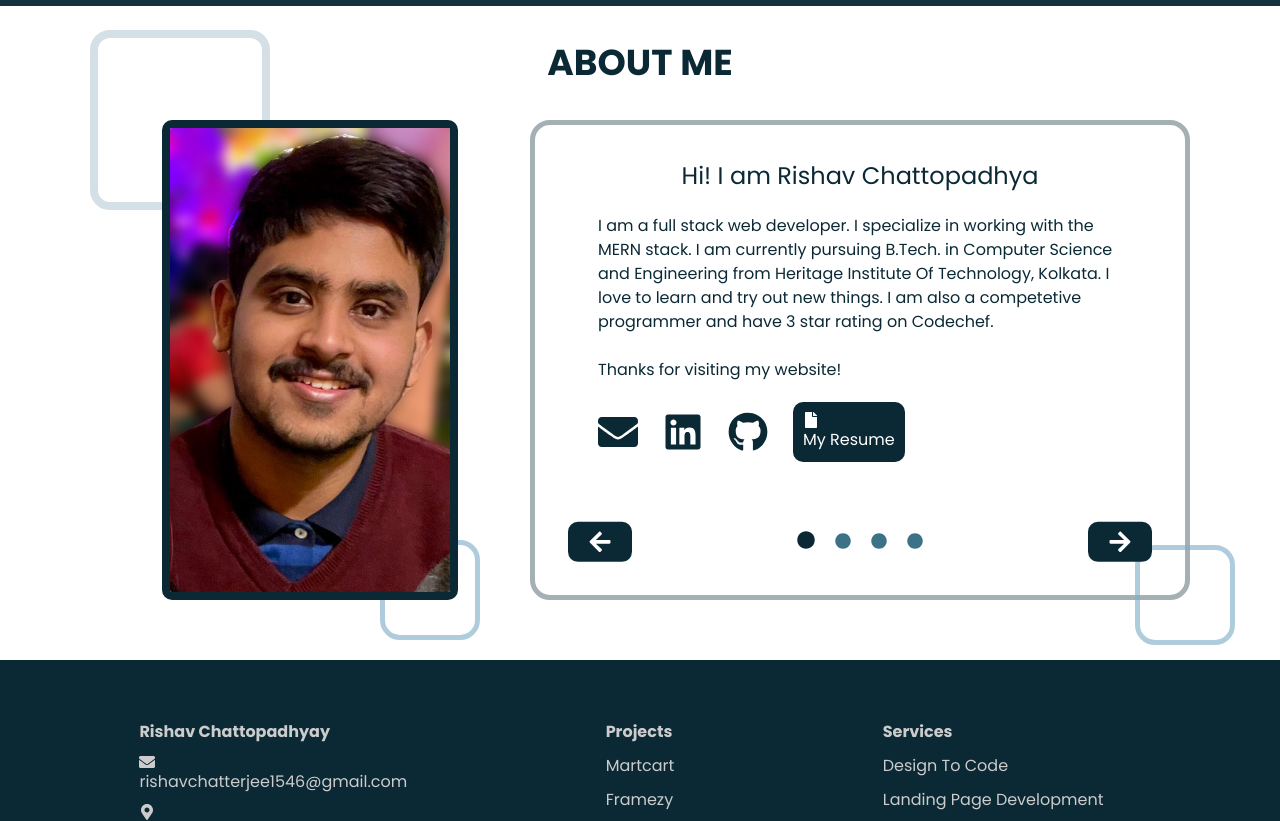
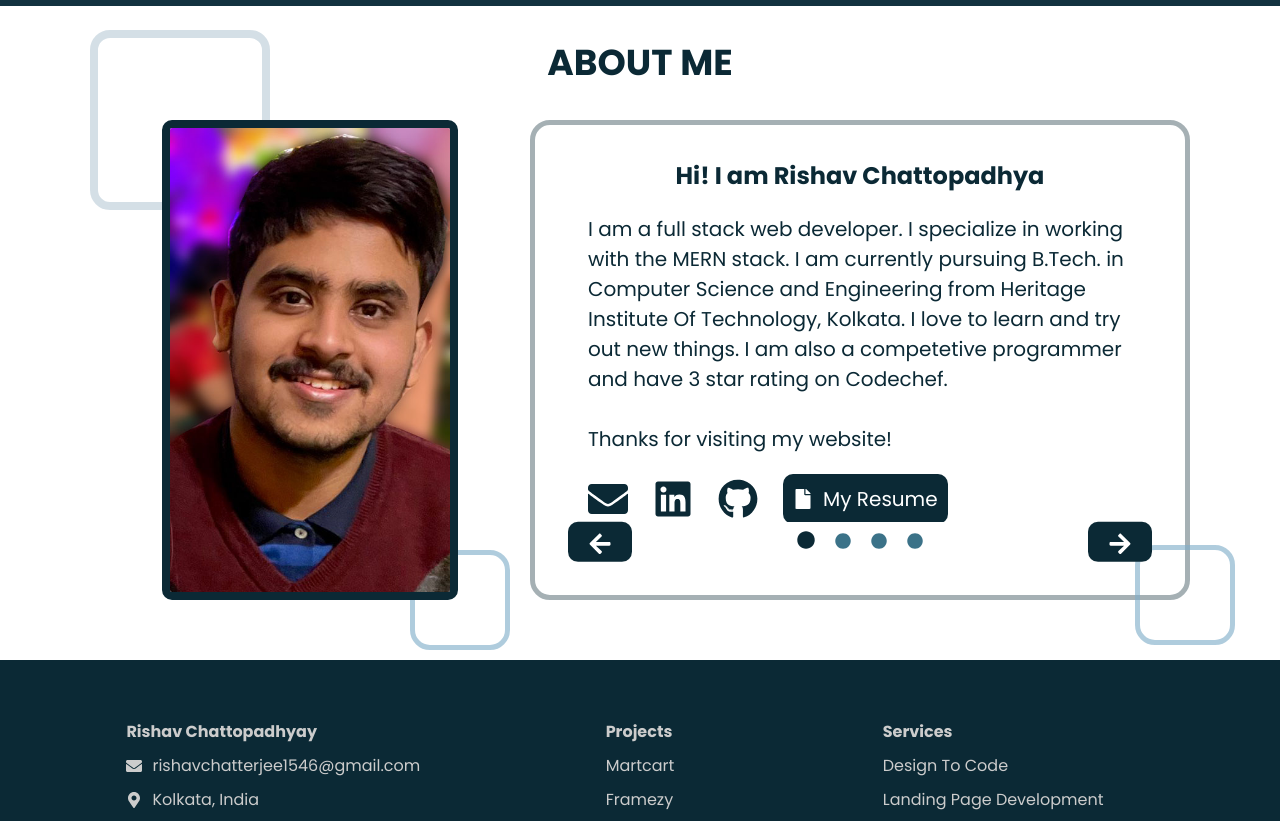
Before and after one commit to DevRish/DevRishPortfolio, a React (Vite) app: page / in a window 1280 px wide. Shown: the part 2840-3661 px from the top of the page. Built offline with nearby package versions, Linux system fonts and the light colour scheme; grey boxes are pictures that could not be loaded.

Commit message:
about section done

```diff
--- a/src/components/About.tsx
+++ b/src/components/About.tsx
@@ -1,11 +1,227 @@
-import { useState, forwardRef } from 'react';
-import './styles/About.css';
+import { useState, forwardRef, useEffect, HTMLProps } from 'react';
+// import './styles/About.css';
 import Me from '../assets/Me.jpeg';
 import { FaArrowLeft, FaArrowRight, FaCircle, FaEnvelope, FaFile, FaGithub, FaLinkedin } from 'react-icons/fa';
 
+const SocialLink = ({ children, ...props }: HTMLProps<HTMLAnchorElement>) => (
+    <a className='text-[4rem] text-[#0B2935] mr-[2.5rem]' {...props}>{children}</a>
+);
+
+type IconData = {
+    imgLink: string;
+    imgAlt: string;
+    linkTo: string;
+}
+
+const IconSet = ({ iconData, ...props }: { iconData: IconData[] } & HTMLProps<HTMLDivElement>) => (
+    <div className='w-[80%] my-[2rem] mx-auto grid grid-cols-4 gap-[2rem]' {...props}>
+        {
+            iconData.map((icon) => (
+                <a href={icon.linkTo} target="_blank">
+                    <img className='max-w-full max-h-full' src={icon.imgLink} alt={icon.imgAlt} />
+                </a>
+            ))
+        }
+    </div>
+);
+
+type CarouselSlide = {
+    heading: string;
+    content: JSX.Element;
+}
+
+const Carousel = ({ slides, ...props }: { slides: CarouselSlide[] } & HTMLProps<HTMLDivElement>) => {
+    const caroBtnStyle = 'absolute top-[50%] translate-y-[-50%] h-full border-none rounded-[10px] ' +
+                        'text-[2.4rem] text-white bg-[#0B2935] cursor-pointer z-10 px-[2rem] py-[1rem]';
+    const CarouselHeading = ({ children, ...props }: HTMLProps<HTMLHeadingElement>) => (
+        <h2 className='text-[2.4rem] text-[#0B2935] w-full text-center font-bold' {...props}>{children}</h2>
+    );
+    const CarouselIndexBtnSet = ({ ...props }: HTMLProps<HTMLDivElement>) => (
+        <div {...props}>
+            {
+                [...Array(slides.length)].map((_, i) => (
+                    <button
+                        className={
+                            'bg-transparent border-none mx-[1rem] cursor-pointer ' +
+                            (
+                                (caroIndex===i) ?
+                                'text-[1.8rem] text-[#0B2935]' :
+                                'text-[1.6rem] text-[#3b7288]'
+                            )
+                        }
+                        onClick={() => { setCaroIndex(i) }}
+                    ><FaCircle /></button>
+                ))
+            }
+        </div>
+    );
+    const [caroIndex,setCaroIndex] = useState(0);
+    return (
+        <div className='w-full h-full' {...props}>
+            {/* Slides */}
+            <div className='relative overflow-x-hidden w-full h-[90%]'>
+                <div
+                    className={`relative h-full transition-all duration-1000 ease-linear`}
+                    // Read: https://stackoverflow.com/questions/69687530/dynamically-build-classnames-in-tailwindcss
+                    style={{
+                        width: `${slides.length * 100}%`,
+                        transform: `translateX(-${(caroIndex/slides.length) * 100}%)`,
+                    }}
+                >
+                    {
+                        slides.map((slide, i) => (
+                            <div
+                                className={`absolute pb-[1rem] top-0 px-[2rem]`}
+                                style={{
+                                    width: `${100/slides.length}%`,
+                                    left: `${(i/slides.length)*100}%`,
+                                }}
+                            >
+                                <CarouselHeading>{slide.heading}</CarouselHeading>
+                                {slide.content}
+                            </div>
+                        ))
+                    }
+                </div>
+            </div>
+            {/* Control Buttons */}
+            <div className='flex-and-center relative w-full h-[10%]'>
+                <button
+                    className={caroBtnStyle + ' left-0'}
+                    onClick={() => {
+                        if(caroIndex===0) setCaroIndex(slides.length - 1);
+                        else setCaroIndex(caroIndex-1);
+                    }}
+                ><FaArrowLeft /></button>
+                <button
+                    className={caroBtnStyle + ' right-0'}
+                    onClick={ () => {
+                        if(caroIndex===(slides.length - 1)) setCaroIndex(0);
+                        else setCaroIndex(caroIndex+1);
+                    }}
+                ><FaArrowRight /></button>
+                <CarouselIndexBtnSet />
+            </div>
+        </div>
+    );
+}
+
+const Introduction = () => (
+    <>
+        <p className='text-[2rem] text-[#0B2935] w-full my-[2rem] mx-0'>
+            I am a full stack web developer. I specialize in working with the MERN stack.
+            I am currently pursuing B.Tech. in Computer Science and Engineering from
+            Heritage Institute Of Technology, Kolkata. I love to learn and try out new things.
+            I am also a competetive programmer and have 3 star rating on Codechef. <br /><br />
+            Thanks for visiting my website!
+        </p>
+        <div className="flex items-center">
+            <SocialLink href="mailto:rishavchatterjee1546@gmail.com"><FaEnvelope /></SocialLink>
+            <SocialLink href="https://www.linkedin.com/in/rishav-chattopadhya-833850204/" target="_blank"><FaLinkedin /></SocialLink>
+            <SocialLink href="https://github.com/DevRish" target="_blank"><FaGithub /></SocialLink>
+            <SocialLink href="https://raw.githubusercontent.com/DevRish/DevRishResume/main/Resume.pdf" download
+                className='text-[2rem] no-underline bg-[#0B2935] text-white p-[1rem] rounded-[10px] flex-and-center'
+            >
+                <FaFile className='mr-[1rem]' /> My Resume
+            </SocialLink>
+        </div>
+    </>
+);
+
+const skillsIconData = [
+    {
+        linkTo: 'https://reactjs.org/',
+        imgLink: 'https://raw.githubusercontent.com/devicons/devicon/master/icons/react/react-original-wordmark.svg',
+        imgAlt: 'ReactJS',
+    },
+    {
+        linkTo: 'https://developer.mozilla.org/en-US/docs/Learn/Getting_started_with_the_web/HTML_basics',
+        imgLink: 'https://raw.githubusercontent.com/devicons/devicon/master/icons/html5/html5-original-wordmark.svg',
+        imgAlt: 'HTML5',
+    },
+    {
+        linkTo: 'https://developer.mozilla.org/en-US/docs/Learn/CSS/First_steps/What_is_CSS',
+        imgLink: 'https://raw.githubusercontent.com/devicons/devicon/master/icons/css3/css3-original-wordmark.svg',
+        imgAlt: 'CSS3',
+    },
+    {
+        linkTo: 'https://developer.mozilla.org/en-US/docs/Learn/JavaScript/First_steps/What_is_JavaScript',
+        imgLink: 'https://raw.githubusercontent.com/devicons/devicon/master/icons/javascript/javascript-original.svg',
+        imgAlt: 'Javascript',
+    },
+    {
+        linkTo: 'https://getbootstrap.com/',
+        imgLink: 'https://raw.githubusercontent.com/devicons/devicon/master/icons/bootstrap/bootstrap-plain-wordmark.svg',
+        imgAlt: 'Bootstrap',
+    },
+    {
+        linkTo: 'https://www.mongodb.com/',
+        imgLink: 'https://raw.githubusercontent.com/devicons/devicon/master/icons/mongodb/mongodb-original-wordmark.svg',
+        imgAlt: 'MongoDB',
+    },
+    {
+        linkTo: 'https://expressjs.com/',
+        imgLink: 'https://raw.githubusercontent.com/devicons/devicon/master/icons/express/express-original-wordmark.svg',
+        imgAlt: 'ExpressJS',
+    },
+    {
+        linkTo: 'https://nodejs.org/en/',
+        imgLink: 'https://raw.githubusercontent.com/devicons/devicon/master/icons/nodejs/nodejs-original-wordmark.svg',
+        imgAlt: 'NodeJS',
+    },
+];
+
+const toolsIconData = [
+    {
+        linkTo: 'https://code.visualstudio.com/',
+        imgLink: 'https://raw.githubusercontent.com/devicons/devicon/master/icons/vscode/vscode-original-wordmark.svg',
+        imgAlt: 'VSCode',
+    },
+    {
+        linkTo: 'https://en.wikipedia.org/wiki/Windows_10',
+        imgLink: 'https://raw.githubusercontent.com/devicons/devicon/master/icons/windows8/windows8-original.svg',
+        imgAlt: 'Windows',
+    },
+    {
+        linkTo: 'https://www.linux.org/',
+        imgLink: 'https://raw.githubusercontent.com/devicons/devicon/master/icons/linux/linux-original.svg',
+        imgAlt: 'Linux',
+    },
+    {
+        linkTo: 'https://git-scm.com/',
+        imgLink: 'https://raw.githubusercontent.com/devicons/devicon/master/icons/git/git-original-wordmark.svg',
+        imgAlt: 'Git',
+    },
+    {
+        linkTo: 'https://www.figma.com',
+        imgLink: 'https://raw.githubusercontent.com/devicons/devicon/master/icons/figma/figma-original.svg',
+        imgAlt: 'Figma',
+    },
+    {
+        linkTo: 'https://www.adobe.com/in/products/photoshop.html',
+        imgLink: 'https://raw.githubusercontent.com/devicons/devicon/master/icons/photoshop/photoshop-plain.svg',
+        imgAlt: 'Photoshop',
+    },
+];
+
+const achievementData = [
+    'Achieved 3 star rating on Codechef.',
+    'Participated in Hacktoberfest 2021 and successfully completed more than four contributions.',
+    'Participated in Google 30 Days of Cloud and successfully completed both tracks.',
+];
+
+const Achievements = ({ data }: { data: string[] }) => (
+    <ul className='w-full ml-[5%] list-disc'>
+        {
+            data.map((d) => (
+                <li className='text-[2rem] text-[#0B2935] w-full my-[2rem] mx-0'>{d}</li>
+            ))
+        }
+    </ul>
+);
+
 const About = forwardRef<HTMLDivElement, any>((_, ref) => {
-    const [caroIndex,setCaroIndex] = useState(0);
-    // const comp = useRef(null);
+
     const [vis,setVis] = useState(0);
     const handleScroll = () => {
         const divRef = ref as React.MutableRefObject<HTMLDivElement | null>;
@@ -19,131 +235,60 @@ const About = forwardRef<HTMLDivElement, any>((_, ref) => {
         }
     }
     window.addEventListener('scroll', handleScroll);
+
+    const [imgVis,setImgVis] = useState('opacity-0 scale-0');
+    const [descVis,setDescVis] = useState('opacity-0 translate-y-[50%]');
+    useEffect(() => {
+        setImgVis(vis ? 'opacity-100 scale-100' : 'opacity-0 scale-0');
+        setDescVis(vis ? 'opacity-100 translate-y-0' : 'opacity-0 translate-y-[50%]');
+    }, [vis]);
+
     return (
-        <div style={{ width: '100vw', overflowX: 'hidden'}}>
-            <div className='container about' ref={ref}>
-                <h1 className="mainHeading">ABOUT ME</h1>
-                <div className="gridCon">
-                    <div className={ (vis===1) ? "gridConImg gridConImgAnimate" : "gridConImg"}>
-                        <img src={Me} alt="MyImage"/>
+        <div className='w-[100vw] overflow-x-hidden' ref={ref}>
+            <div className='w-container flex-and-center flex-col mx-auto py-[3rem] about'>
+                <h1 className='w-full text-center text-[3.6rem] font-bold text-[#0B2935]'>ABOUT ME</h1>
+                <div className='w-full grid grid-cols-5 my-[3rem]'>
+                    <div className={
+                        `col-span-2 flex-and-center z-10 ${imgVis} transition-all duration-1000 ease-linear ` +
+                        // before: for styling top left rectangle
+                        "before:absolute before:top-0 before:left-0 before:content-[''] " +
+                        "before:border-[8px] before:border-[#4d7a963d] before:rounded-[20px] " +
+                        "before:h-[18rem] before:w-[18rem] before:translate-y-[-50%] " +
+                        // after: for styling botton right rectangle
+                        "after:absolute after:bottom-0 after:right-0 after:content-[''] " +
+                        "after:border-[5px] after:border-[#7fadc99f] after:rounded-[20px] " +
+                        "after:h-[10rem] after:w-[10rem] after:translate-y-[50%] after:translate-x-[-20%]"
+                    }>
+                        <img className={'block relative m-auto h-[60vh] rounded-[10px] border-[#0B2935] border-[8px] z-10'} src={Me} alt="MyImage"/>
                     </div>
-                    <div className={ (vis===1) ? "gridConDesc gridConDescAnimate" : "gridConDesc" }>
-                        <div className="carousel">
-                            <div className="caroTrackContainer">
-                                <div className="caroTrack" style={{ transform: `translateX(-${caroIndex*25}%)` }}>
-                                    <div className="personalInfo">
-                                        <h2>Hi! I am Rishav Chattopadhya</h2>
-                                        <p>
-                                            I am a full stack web developer. I specialize in working with the MERN stack.
-                                            I am currently pursuing B.Tech. in Computer Science and Engineering from
-                                            Heritage Institute Of Technology, Kolkata. I love to learn and try out new things.
-                                            I am also a competetive programmer and have 3 star rating on Codechef. <br /><br />
-                                            Thanks for visiting my website!
-                                        </p>
-                                        <div className="socialLinks">
-                                            <a href="mailto:rishavchatterjee1546@gmail.com"><FaEnvelope /></a>
-                                            <a href="https://www.linkedin.com/in/rishav-chattopadhya-833850204/" target="_blank"><FaLinkedin /></a>
-                                            <a href="https://github.com/DevRish" target="_blank"><FaGithub /></a>
-                                            <a href="https://raw.githubusercontent.com/DevRish/DevRishResume/main/Resume.pdf" download
-                                                style={{
-                                                    fontSize: '1.6rem',
-                                                    textDecoration: 'none',
-                                                    backgroundColor: '#0B2935',
-                                                    color: 'white',
-                                                    padding: '1rem',
-                                                    borderRadius: '10px'
-                                                }}><FaFile /> My Resume
-                                            </a>
-                                        </div>
-                                    </div>
-                                    <div className="Skills">
-                                        <h2>Some languages and libraries I use</h2>
-                                        <div className="skillIcons">
-                                            <a href="https://reactjs.org/" target="_blank">
-                                                <img src="https://raw.githubusercontent.com/devicons/devicon/master/icons/react/react-original-wordmark.svg" alt="ReactJS"/>
-                                            </a>
-                                            <a href="https://developer.mozilla.org/en-US/docs/Learn/Getting_started_with_the_web/HTML_basics" target="_blank">
-                                                <img src="https://raw.githubusercontent.com/devicons/devicon/master/icons/html5/html5-original-wordmark.svg" alt="HTML5"/>
-                                            </a>
-                                            <a href="https://developer.mozilla.org/en-US/docs/Learn/CSS/First_steps/What_is_CSS" target="_blank">
-                                                <img src="https://raw.githubusercontent.com/devicons/devicon/master/icons/css3/css3-original-wordmark.svg" alt="CSS3"/>
-                                            </a>
-                                            <a href="https://developer.mozilla.org/en-US/docs/Learn/JavaScript/First_steps/What_is_JavaScript" target="_blank">
-                                                <img src="https://raw.githubusercontent.com/devicons/devicon/master/icons/javascript/javascript-original.svg" alt="Javascript"/>
-                                            </a>
-                                            <a href="https://getbootstrap.com/" target="_blank">
-                                                <img src="https://raw.githubusercontent.com/devicons/devicon/master/icons/bootstrap/bootstrap-plain-wordmark.svg" alt="Bootstrap"/>
-                                            </a>
-                                            <a href="https://www.mongodb.com/" target="_blank">
-                                                <img src="https://raw.githubusercontent.com/devicons/devicon/master/icons/mongodb/mongodb-original-wordmark.svg" alt="MongoDB"/>
-                                            </a>
-                                            <a href="https://expressjs.com/" target="_blank">
-                                                <img src="https://raw.githubusercontent.com/devicons/devicon/master/icons/express/express-original-wordmark.svg" alt="ExpressJS"/>
-                                            </a>
-                                            <a href="https://nodejs.org/en/" target="_blank">
-                                                <img src="https://raw.githubusercontent.com/devicons/devicon/master/icons/nodejs/nodejs-original-wordmark.svg" alt="NodeJS"/>
-                                            </a>
-                                        </div>
-                                    </div>
-                                    <div className="Tools">
-                                        <h2>Tools I usually work with</h2>
-                                        <div className="toolIcons">
-                                            <a href="https://code.visualstudio.com/" target="_blank">
-                                                <img src="https://raw.githubusercontent.com/devicons/devicon/master/icons/vscode/vscode-original-wordmark.svg" alt="VSCode" />
-                                            </a>
-                                            <a href="https://en.wikipedia.org/wiki/Windows_10" target="_blank">
-                                                <img src="https://raw.githubusercontent.com/devicons/devicon/master/icons/windows8/windows8-original.svg" alt="Windows" />
-                                            </a>
-                                            <a href="https://www.linux.org/" target="_blank">
-                                                <img src="https://raw.githubusercontent.com/devicons/devicon/master/icons/linux/linux-original.svg" alt="Linux" />
-                                            </a>
-                                            <a href="https://git-scm.com/" target="_blank">
-                                                <img src="https://raw.githubusercontent.com/devicons/devicon/master/icons/git/git-original-wordmark.svg" alt="Git" />
-                                            </a>
-                                            <a href="https://www.figma.com" target="_blank">
-                                                <img src="https://raw.githubusercontent.com/devicons/devicon/master/icons/figma/figma-original.svg" alt="Figma" />
-                                            </a>
-                                            <a href="https://www.adobe.com/in/products/photoshop.html" target="_blank">
-                                                <img src="https://raw.githubusercontent.com/devicons/devicon/master/icons/photoshop/photoshop-plain.svg" alt="Photoshop" />
-                                            </a>
-                                        </div>
-                                    </div>
-                                    <div className="achievements">
-                                        <h2>Some of my Achievements</h2>
-                                        <ul>
-                                            <li>Achieved 3 star rating on Codechef.</li>
-                                            <li>Participated in Hacktoberfest 2021 and successfully completed more than four contributions.</li>
-                                            <li>Participated in Google 30 Days of Cloud and successfully completed both tracks.</li>
-                                        </ul>
-                                    </div>
-                                </div>
-                            </div>
-                            <div className="caroButtonContainer">
-                                <button className='caroLeftBtn' onClick={ () => {
-                                    if(caroIndex===0) setCaroIndex(3);
-                                    else setCaroIndex(caroIndex-1);
-                                } }><FaArrowLeft /></button>
-                                <button className='caroRightBtn' onClick={ () => {
-                                    if(caroIndex===3) setCaroIndex(0);
-                                    else setCaroIndex(caroIndex+1);
-                                } }><FaArrowRight /></button>
-                                <div className="caroIndexBtns">
-                                    <button
-                                        className={ (caroIndex===0) ? 'caroIndexBtnActive' : 'caroIndexBtnInactive' }
-                                        onClick={ () => { setCaroIndex(0) }
-                                    }><FaCircle /></button>
-                                    <button className={ (caroIndex===1) ? 'caroIndexBtnActive' : 'caroIndexBtnInactive' }
-                                        onClick={ () => { setCaroIndex(1) }
-                                    }><FaCircle /></button>
-                                    <button className={ (caroIndex===2) ? 'caroIndexBtnActive' : 'caroIndexBtnInactive' }
-                                        onClick={ () => { setCaroIndex(2) }
-                                    }><FaCircle /></button>
-                                    <button className={ (caroIndex===3) ? 'caroIndexBtnActive' : 'caroIndexBtnInactive' }
-                                        onClick={ () => { setCaroIndex(3) }
-                                    }><FaCircle /></button>
-                                </div>
-                            </div>
-                        </div>
+                    <div className={
+                        `col-span-3 z-10 ${descVis} transition-2ms ` +
+                        'border-[0.5rem] border-[#0b29355e] rounded-[20px] p-[5%] h-[60vh] relative ' +
+                        // after: bottom right rectangle
+                        "after:absolute after:bottom-0 after:right-0 after:content-[''] " +
+                        "after:border-[5px] after:border-[#7fadc99f] after:rounded-[20px] " +
+                        "after:h-[10rem] after:w-[10rem] after:translate-y-[50%] after:translate-x-[50%]"
+                    }>
+                        <Carousel
+                            slides={[
+                                {
+                                    heading: 'Hi! I am Rishav Chattopadhya',
+                                    content: <Introduction />
+                                },
+                                {
+                                    heading: 'Some languages and libraries I use',
+                                    content: <IconSet iconData={skillsIconData} />
+                                },
+                                {
+                                    heading: 'Tools I usually work with',
+                                    content: <IconSet iconData={toolsIconData} />
+                                },
+                                {
+                                    heading: 'Some of my Achievements',
+                                    content: <Achievements data={achievementData} />
+                                }
+                            ]}
+                        />
                     </div>
                 </div>
             </div>
--- a/src/components/Footer.tsx
+++ b/src/components/Footer.tsx
@@ -74,10 +74,11 @@ const Footer = () => {
                                                 <a
                                                     href={item.link}
                                                     target={item.link.startsWith('http') ? '_blank' : '_self'}
+                                                    className='flex items-center gap-[1rem]'
                                                 >
                                                     {item.icon} {item.text}
                                                 </a> :
-                                                <>{item.icon} {item.text}</>
+                                                <p className='flex items-center gap-[1rem]'>{item.icon} {item.text}</p>
                                             }
                                         </p>
                                     ))
```
